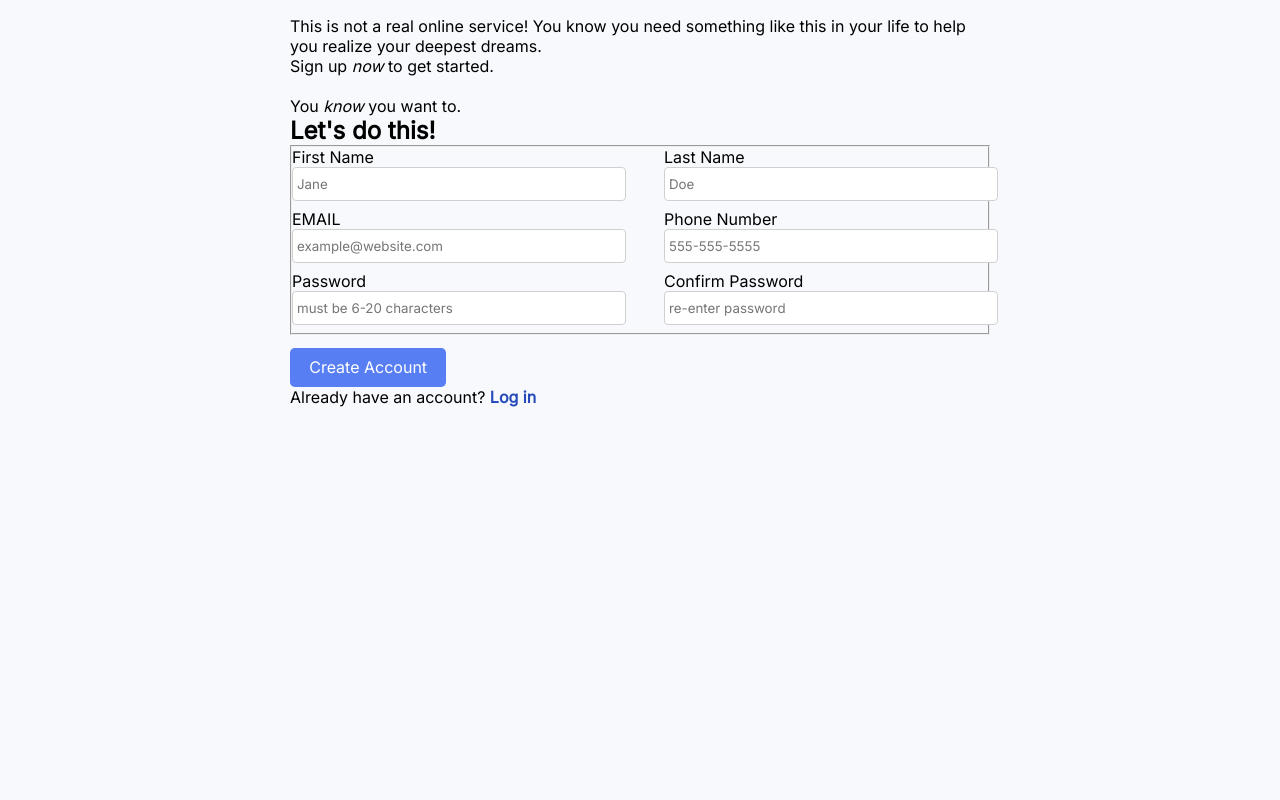
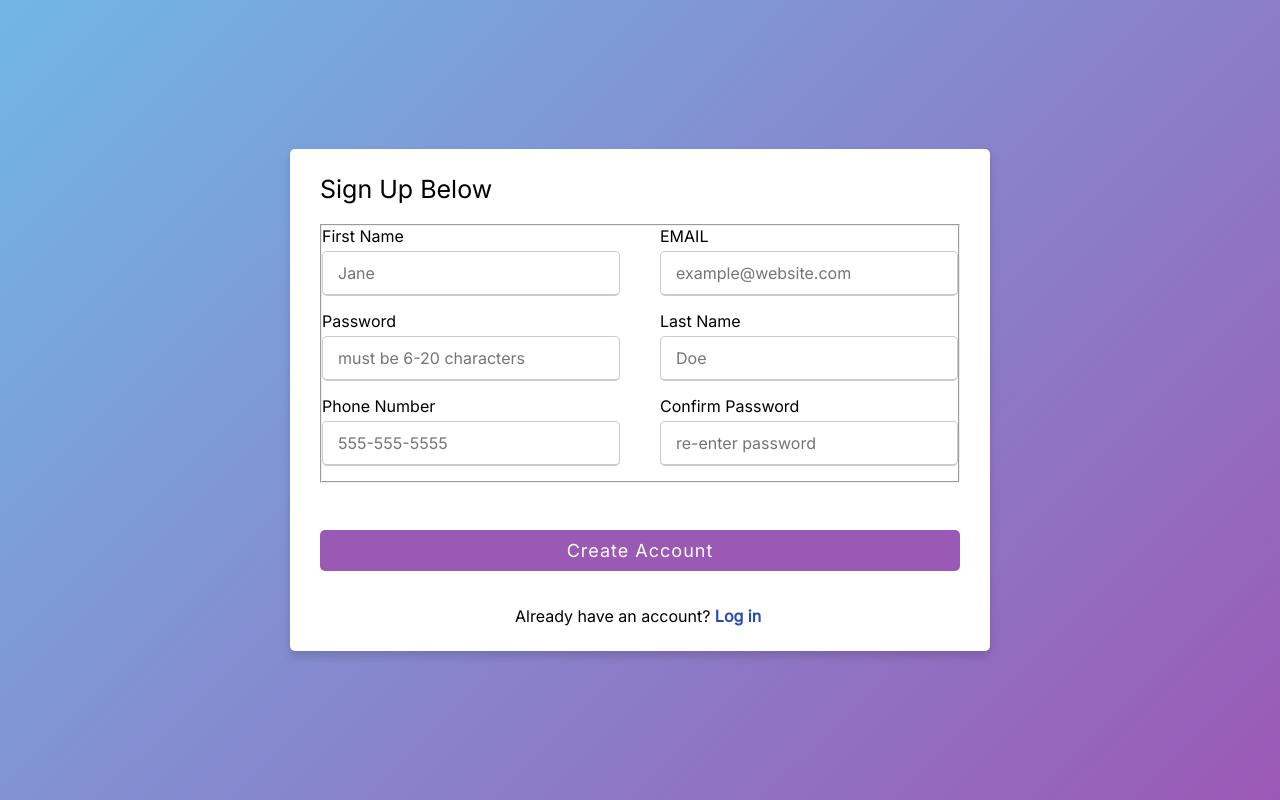
Before and after one commit to chelseajcaines/FormProject, a plain HTML site: page index.html in a window 1280 px wide. Drawn offline with Linux system fonts and the light colour scheme.

Commit message:
changed some css and html

```diff
--- a/index.html
+++ b/index.html
@@ -18,57 +18,26 @@
 
     <body>
         <main>
-            <!--Left area with backround image and logo-->
-            <div class="left-side"></div>
-
-            <!--Right area with form information-->
-            <div class="right-side">
-                <section>
-                    <header>
-                        <div class="intro">
-                            <p>
-                                This is not a real online service! You know you
-                                need something like this in your life to help
-                                you realize your deepest dreams.
-                            </p>
-                            <p>
-                                Sign up
-                                <span>now</span>
-                                to get started.
-                            </p>
-                            <br />
-                            <p>
-                                You
-                                <span>know</span>
-                                you want to.
-                            </p>
-                        </div>
-                    </header>
-                    <div class="mid-section">
-                        <h1>Let's do this!</h1>
+            <header>Sign Up Below</header>
+            <div class="user-content">
                 <form action="https://httpbin.org/post" method="post">
                     <fieldset>
-                                <!-- Column 1 -->
-                                <div class="col-1">
                         <!-- First Name -->
                         <div class="input-box">
-                                        <label for="first_name">
-                                            First Name
-                                        </label>
+                            <label for="first_name"> First Name </label>
                             <input
                                 type="text"
                                 id="first-name-input"
                                 placeholder="Jane"
                                 name="first_name"
                                 maxlength="32"
+                                required
                             />
-                                        <p
-                                            class="hide error"
-                                            id="first-name-error"
-                                        >
+                            <p class="hide error" id="first-name-error">
                                 * Required field
                             </p>
                         </div>
+
                         <!-- EMAIL -->
                         <div class="input-box">
                             <label for="user_email">EMAIL</label>
@@ -77,16 +46,16 @@
                                 id="email-input"
                                 placeholder="example@website.com"
                                 name="email"
+                                required
                             />
                             <p class="hide error" id="email-error">
                                 Please enter valid email address
                             </p>
                         </div>
+
                         <!-- Password -->
                         <div class="input-box">
-                                        <label for="user_password"
-                                            >Password</label
-                                        >
+                            <label for="user_password">Password</label>
                             <input
                                 type="password"
                                 id="password-input"
@@ -94,17 +63,13 @@
                                 name="password"
                                 minlength="6"
                                 maxlength="20"
+                                required
                             />
-                                        <p
-                                            class="hide error"
-                                            id="password-error"
-                                        >
+                            <p class="hide error" id="password-error">
                                 Password must be 6-20 characters
                             </p>
                         </div>
-                                </div>
-                                <!-- Column 2 -->
-                                <div class="col-2">
+
                         <!-- Last Name -->
                         <div class="input-box">
                             <label for="last_name">Last Name</label>
@@ -114,11 +79,9 @@
                                 placeholder="Doe"
                                 name="last_name"
                                 maxlength="32"
+                                required
                             />
-                                        <p
-                                            class="hide error"
-                                            id="last-name-error"
-                                        >
+                            <p class="hide error" id="last-name-error">
                                 * Required field
                             </p>
                         </div>
@@ -131,6 +94,7 @@
                                 placeholder="555-555-5555"
                                 name="phone"
                                 pattern="(\d{3}([\-]\d{3}([\-]\d{4})?)?)"
+                                required
                             />
                             <p class="hide error" id="phone-error">
                                 * Required field
@@ -138,22 +102,17 @@
                         </div>
                         <!-- Confirm Password -->
                         <div class="input-box">
-                                        <label for="password"
-                                            >Confirm Password</label
-                                        >
+                            <label for="password">Confirm Password</label>
                             <input
                                 type="password"
                                 id="confirm-password-input"
                                 placeholder="re-enter password"
                                 name="password"
+                                required
                             />
-                                        <p
-                                            class="hide error"
-                                            id="confirm-password-error"
-                                        >
+                            <p class="hide error" id="confirm-password-error">
                                 Passwords do not match
                             </p>
-                                    </div>
                         </div>
                     </fieldset>
                 </form>
@@ -171,8 +130,6 @@
                     </p>
                 </div>
             </footer>
-                </section>
-            </div>
         </main>
     </body>
 
--- a/style.css
+++ b/style.css
@@ -2,32 +2,80 @@
     padding: 0;
     margin: 0;
     font-family: "Inter", sans-serif;
+    box-sizing: border-box;
 }
 body {
-    background-color: #f7f9fd;
+    height: 100vh;
+    display: flex;
+    justify-content: center;
+    align-items: center;
+    padding: 10px;
+    background: linear-gradient(135deg, #71b7e6, #9b59b6);
 }
 main {
-    width: 90%;
+    max-width: 700px;
+    width: 100%;
+    background-color: #fff;
+    padding: 25px 30px;
+    border-radius: 5px;
+    box-shadow: 0 5px 10px rgba(0, 0, 0, 0.15);
+}
+header {
+    font-size: 25px;
+    font-weight: 500;
+    position: relative;
+}
+.user-content form fieldset {
+    display: flex;
+    flex-wrap: wrap;
+    justify-content: space-between;
+    margin: 20px 0 12px 0;
+}
+.input-box {
+    margin-bottom: 15px;
+    width: calc(100% / 2 - 20px);
+}
+form .input-box label {
+    display: block;
+    font-weight: 500;
+    margin-bottom: 5px;
+}
+fieldset .input-box input {
+    height: 45px;
+    width: 100%;
+    outline: none;
     font-size: 16px;
-    max-width: 43.75em;
-    margin: 1em auto;
+    border-radius: 5px;
+    padding-left: 15px;
+    border: 1px solid #ccc;
+    border-bottom-width: 2px;
+    transition: all 0.3s ease;
 }
-span {
-    font-style: italic;
+fieldset input:focus,
+fieldset input:valid {
+    border-color: #ccc;
+}
+fieldset input:hover {
+    border-color: #587ef4;
 }
 #create-button {
-    font-size: 1em;
-    margin-top: 0.8em;
-    background-color: #587ef4;
+    padding-top: 10px;
+    padding-bottom: 10px;
+    margin: 35px 0;
+    cursor: pointer;
+    height: 100%;
+    width: 100%;
+    border-radius: 5px;
     border: none;
-    outline: none;
-    color: #ffffff;
-    padding: 0.6em 1.2em;
-    border-radius: 0.3em;
-    cursor: pointer;
+    color: #fff;
+    font-size: 18px;
+    font-weight: 500;
+    letter-spacing: 1px;
+    transition: all 0.3s ease;
+    background: #9b59b6;
 }
 #create-button:hover {
-    background-color: #264bb9;
+    background-color: #71b7e6;
 }
 #log-in-button {
     border: none;
@@ -39,28 +87,11 @@ span {
 #log-in-button:hover {
     color: #a5b9f5;
 }
-fieldset {
-    display: grid;
-    grid-template-columns: 1fr 1fr;
-    gap: 3em;
+.log-in {
+    margin-left: 195px;
+    margin-right: 105px;
 }
-fieldset input {
-    display: block;
-    width: 100%;
-    padding: 0.6em 0.3em;
-    border: 1px solid #d0d0d0;
-    border-radius: 0.3em;
-    color: #414a67;
-    outline: none;
-    font-weight: 400;
-    margin-bottom: 0.6em;
-}
-fieldset input:hover {
-    border-color: #587ef4;
-}
-fieldset input:focus {
-    border-color: #587ef4;
-}
+
 .hide {
     display: none;
 }
@@ -68,13 +99,7 @@ fieldset input:focus {
     color: red;
     font-size: 12px;
 }
-fieldset input .error {
-    border-color: red;
-}
+
 input:invalid {
     border-color: red;
 }
-
-input:valid {
-    border-color: #d0d0d0;
-}
```
Lines whose indentation alone changed are shown as unchanged.
